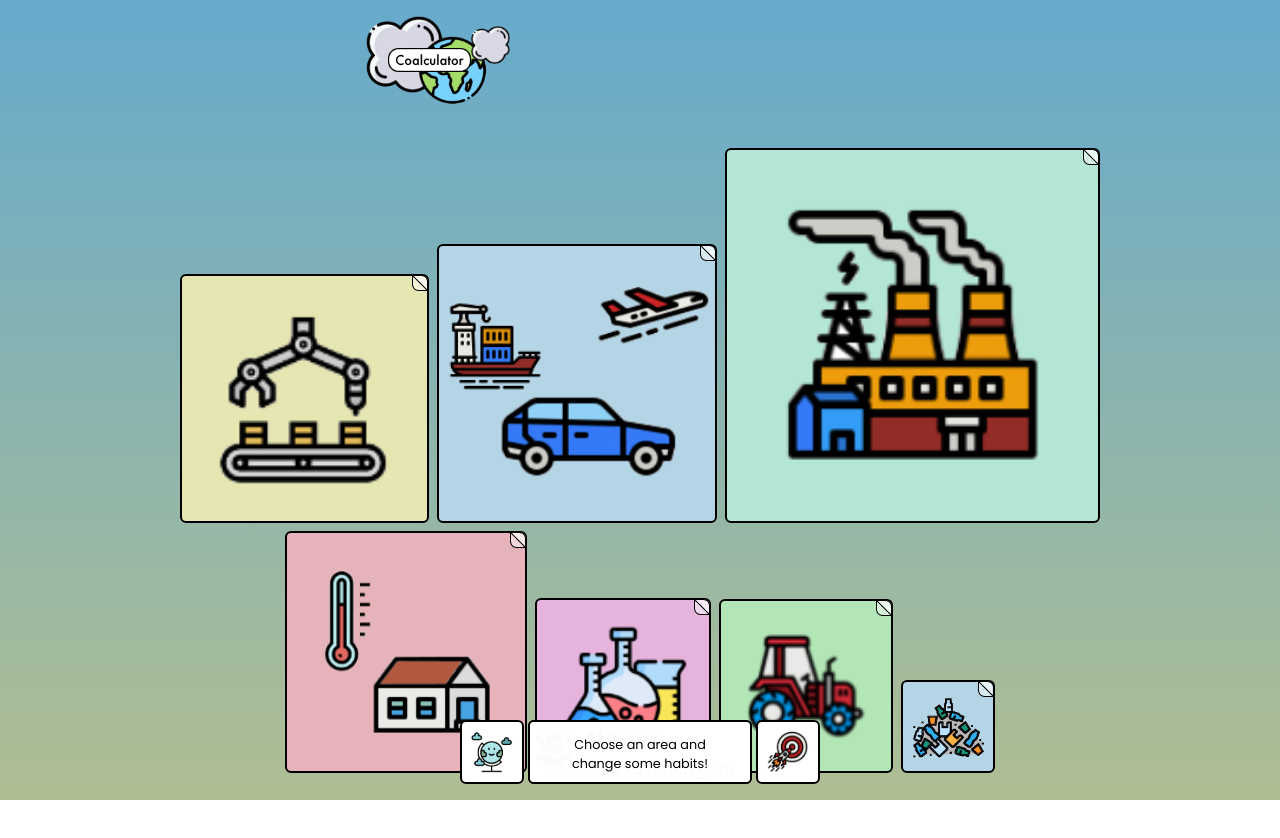
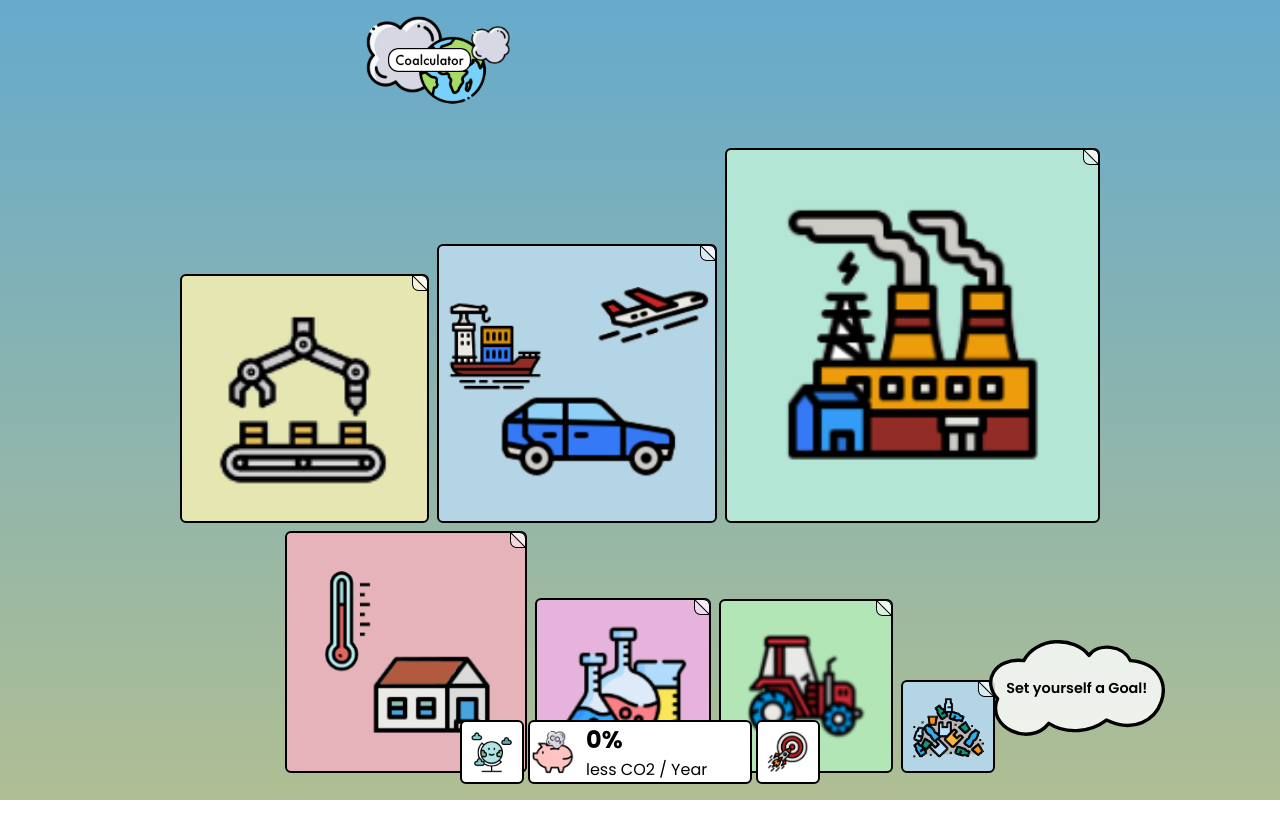
Before and after one commit to jensdreske/capstone-project, a React (Create React App) app in the folder client/: page / in a window 1280 px wide. Shown: the top 838 px of the page. Built offline with nearby package versions, Linux system fonts and the light colour scheme.

Commit message:
added hint cloudlet

```diff
--- a/client/src/App.js
+++ b/client/src/App.js
@@ -24,6 +24,7 @@ function App() {
   const [emissionsFromGoals, setEmissionsFromGoals] = useState({});
   const [goals, setGoals] = useState(initGoals);
   const [communityGoals, setCommunityGoals] = useState([]);
+  const [scoreScrollPosition, setScoreScrollPosition] = useState(2);
 
   return (
     <>
@@ -48,6 +49,7 @@ function App() {
               setEmissionsFromGoals={setEmissionsFromGoals}
               communityGoals={communityGoals}
               setCommunityGoals={setCommunityGoals}
+              setScoreScrollPosition={setScoreScrollPosition}
             />
           </Route>
           <Route path="/">
@@ -55,7 +57,12 @@ function App() {
           </Route>
         </Switch>
       </MainBox>
-      <Footer playerScore={playerScore} countryData={countryData} />
+      <Footer
+        playerScore={playerScore}
+        countryData={countryData}
+        scoreScrollPosition={scoreScrollPosition}
+        setScoreScrollPosition={setScoreScrollPosition}
+      />
     </>
   );
 }
--- a/client/src/components/Footer.js
+++ b/client/src/components/Footer.js
@@ -11,49 +11,52 @@ import Hint from "../components/Hint";
 
 import { roundPlaces } from "../lib/roundPlaces";
 
-export default function Footer({ playerScore, countryData, isStatic }) {
-  const [scrollPosition, setScrollPosition] = useState(0);
-  const [hintIndex, setHintIndex] = useState([0, 0]);
+export default function Footer({
+  playerScore,
+  countryData,
+  isStatic,
+  scoreScrollPosition,
+  setScoreScrollPosition,
+}) {
+  const [hintIndex, setHintIndex] = useState([0, -50, 20]);
 
-  // console.log(window.location.pathname);
+  useEffect(() => setTheRightHint(playerScore, setHintIndex), [playerScore]);
 
-  useEffect(() => setRightHint(playerScore, setHintIndex), [playerScore]);
-
-  function setRightHint(playerScore, setHintIndex) {
+  function setTheRightHint(playerScore, setHintIndex) {
     if (playerScore.goal.emissions < 1) {
-      setHintIndex([0, 1]);
+      setHintIndex([0, 9, 8]);
       return;
     }
     if (
       roundPlaces(playerScore.individualCo2Emissions) ===
       roundPlaces(playerScore.averageCo2Emissions)
     ) {
-      setHintIndex([1, 1]);
+      setHintIndex([1, 50, 10]);
       return;
     }
-    setHintIndex([0, 0]);
-
-    // if (window.location.pathname === "/") {
-    //   setHintIndex(2);
-    //   return;
-    // }
+    setHintIndex([0, 30, -20]);
   }
 
   return (
     <FooterWrapper isStatic={isStatic}>
-      <Hint hintIndex={hintIndex} setHintIndex={setHintIndex} />
-      <NavLink to="/">
+      <Hint
+        hintIndex={hintIndex}
+        setHintIndex={setHintIndex}
+        scoreScrollPosition={scoreScrollPosition}
+        setScoreScrollPosition={setScoreScrollPosition}
+      />
+      <NavLink to="/" onClick={() => setScoreScrollPosition(0)}>
         <MenuButton className="standardBox">
           <img src={happyEarth} alt="main game view" />
         </MenuButton>
       </NavLink>
       <GameScores
-        scrollPosition={scrollPosition}
-        setScrollPosition={setScrollPosition}
+        scoreScrollPosition={scoreScrollPosition}
+        setScoreScrollPosition={setScoreScrollPosition}
         playerScore={playerScore}
         countryData={countryData}
       />
-      <NavLink to="/goals">
+      <NavLink to="/goals" onClick={() => setScoreScrollPosition(1)}>
         <MenuButton className="standardBox">
           <img src={target} alt="set goals" />
         </MenuButton>
--- a/client/src/components/GameScores.js
+++ b/client/src/components/GameScores.js
@@ -13,14 +13,15 @@ const temperatureRise = "1.5 degree";
 export default function GameScores({
   playerScore,
   countryData,
-  scrollPosition,
-  setScrollPosition,
+  scoreScrollPosition,
+  setScoreScrollPosition,
 }) {
   function calculateDaysToReachGoal(
     goalInKg,
     averageCo2Emissions,
     individualCo2Emissions
   ) {
+    if (goalInKg === 0) return -1;
     const goalInTons = goalInKg / 1000;
     const daysPerYear = 365;
     const daysToReachGoal = roundPlaces(
@@ -47,7 +48,7 @@ export default function GameScores({
   }
   return (
     <ScoreboxWrapper>
-      <ScrollLayer style={{ top: `${scrollPosition * -4}rem` }}>
+      <ScrollLayer style={{ top: `${scoreScrollPosition * -4.5}rem` }}>
         <ScoreboxElement
           icon={finish}
           h2={daysOrYearsToGo(
@@ -59,24 +60,24 @@ export default function GameScores({
           )}
           p="time to reach goal"
           positionlink={1}
-          scrollPosition={scrollPosition}
-          setScrollPosition={setScrollPosition}
+          scoreScrollPosition={scoreScrollPosition}
+          setScoreScrollPosition={setScoreScrollPosition}
         />
         <ScoreboxElement
           icon={target}
           h2={roundPlaces(playerScore.goal.emissions) + " kg"}
           p="your goal"
           positionlink={2}
-          scrollPosition={scrollPosition}
-          setScrollPosition={setScrollPosition}
+          scoreScrollPosition={scoreScrollPosition}
+          setScoreScrollPosition={setScoreScrollPosition}
         />
         <ScoreboxElement
           icon={piggy}
           h2={`${Math.abs(calculateSavings())}% `}
           p={`${calculateSavings() >= -0.01 ? `less` : `more`} CO2 / Year`}
           positionlink={3}
-          scrollPosition={scrollPosition}
-          setScrollPosition={setScrollPosition}
+          scoreScrollPosition={scoreScrollPosition}
+          setScoreScrollPosition={setScoreScrollPosition}
         />
         <ScoreboxElement
           icon={clock}
@@ -85,17 +86,23 @@ export default function GameScores({
           )}
           p="Carbon Exit"
           positionlink={0}
-          scrollPosition={scrollPosition}
-          setScrollPosition={setScrollPosition}
+          scoreScrollPosition={scoreScrollPosition}
+          setScoreScrollPosition={setScoreScrollPosition}
         />
       </ScrollLayer>
     </ScoreboxWrapper>
   );
 }
 
-function ScoreboxElement({ icon, h2, p, positionlink, setScrollPosition }) {
+function ScoreboxElement({
+  icon,
+  h2,
+  p,
+  positionlink,
+  setScoreScrollPosition,
+}) {
   return (
-    <Scorebox onClick={() => setScrollPosition(positionlink)}>
+    <Scorebox onClick={() => setScoreScrollPosition(positionlink)}>
       <div className="iconBox">
         <img src={icon} alt="" />
       </div>
@@ -115,6 +122,7 @@ const Scorebox = styled.article`
   display: flex;
   width: 14rem;
   height: 4rem;
+  margin-bottom: 0.5rem;
   .iconBox {
     height: 100%;
     width: 3rem;
@@ -136,7 +144,7 @@ const Scorebox = styled.article`
 
 const ScrollLayer = styled.div`
   position: absolute;
-  transition: top 2s;
+  transition: top 1s ease-out;
   top: 0;
 `;
 
--- a/client/src/components/Hint.js
+++ b/client/src/components/Hint.js
@@ -1,7 +1,15 @@
 import { NavLink } from "react-router-dom";
 import styled from "styled-components/macro";
 import { Switch, Route } from "react-router-dom";
-export default function Hint({ hintIndex, setHintIndex }) {
+
+import CloudBox from "../images/cloud_box.svg";
+
+export default function Hint({
+  hintIndex,
+  setHintIndex,
+  scoreScrollPosition,
+  setScoreScrollPosition,
+}) {
   return (
     <HintBalloon hintIndex={hintIndex}>
       <HintContainer>
@@ -9,7 +17,7 @@ export default function Hint({ hintIndex, setHintIndex }) {
           <NavLink to="/goals">
             <HintText>Set yourself a Goal!</HintText>
           </NavLink>
-          <NavLink to="/">
+          <NavLink to="/" onClick={() => setScoreScrollPosition(0)}>
             <HintText>Choose an area and change some habits!</HintText>
           </NavLink>
         </HintScrollBox>
@@ -20,32 +28,40 @@ export default function Hint({ hintIndex, setHintIndex }) {
 
 const HintBalloon = styled.section`
   position: fixed;
-  bottom: ${(props) => props.hintIndex[1] * 6 - 5 + "rem"};
-  width: 14rem;
+  bottom: ${(props) => props.hintIndex[2] + "%"};
+  right: ${(props) => props.hintIndex[1] + "%"};
+  width: 11rem;
   z-index: 101;
-  background: #fffd;
-  border-radius: var(--boxRadius);
-  border: var(--borderLine);
-  height: 4rem;
-  transition: bottom 1s;
-  overflow: hidden;
+  background-image: url(${CloudBox});
+  background-repeat: no-repeat;
+  background-size: contain;
+  background-position: center;
+  height: 6rem;
+  transition: right 2s ease-out, bottom 2s ease-in-out;
+  display: grid;
+  place-items: center;
 `;
 
 const HintContainer = styled.section`
   position: relative;
+  overflow: hidden;
+  height: 3rem;
+  width: 100%;
 `;
 
 const HintScrollBox = styled.section`
   position: absolute;
-  top: ${(props) => props.hintIndex[0] * -4 + "rem"};
-  transition: top 2s;
+  top: ${(props) => props.hintIndex[0] * -3 + "rem"};
+  transition: top 1s;
 `;
 
 const HintText = styled.section`
-  padding: 0 2rem;
-  height: 4rem;
+  padding: 0 1rem;
+  height: 3rem;
   display: grid;
   place-items: center;
-  background: #fffd;
-  font-size: 0.8rem;
+  /* background: #fffd; */
+  font-size: 0.9rem;
+  font-weight: 600;
+  line-height: 1rem;
 `;
```
Also changed, not shown: client/src/images/cloud_box.png (added), client/src/images/cloud_box.svg (added), client/src/lib/variables.js.
